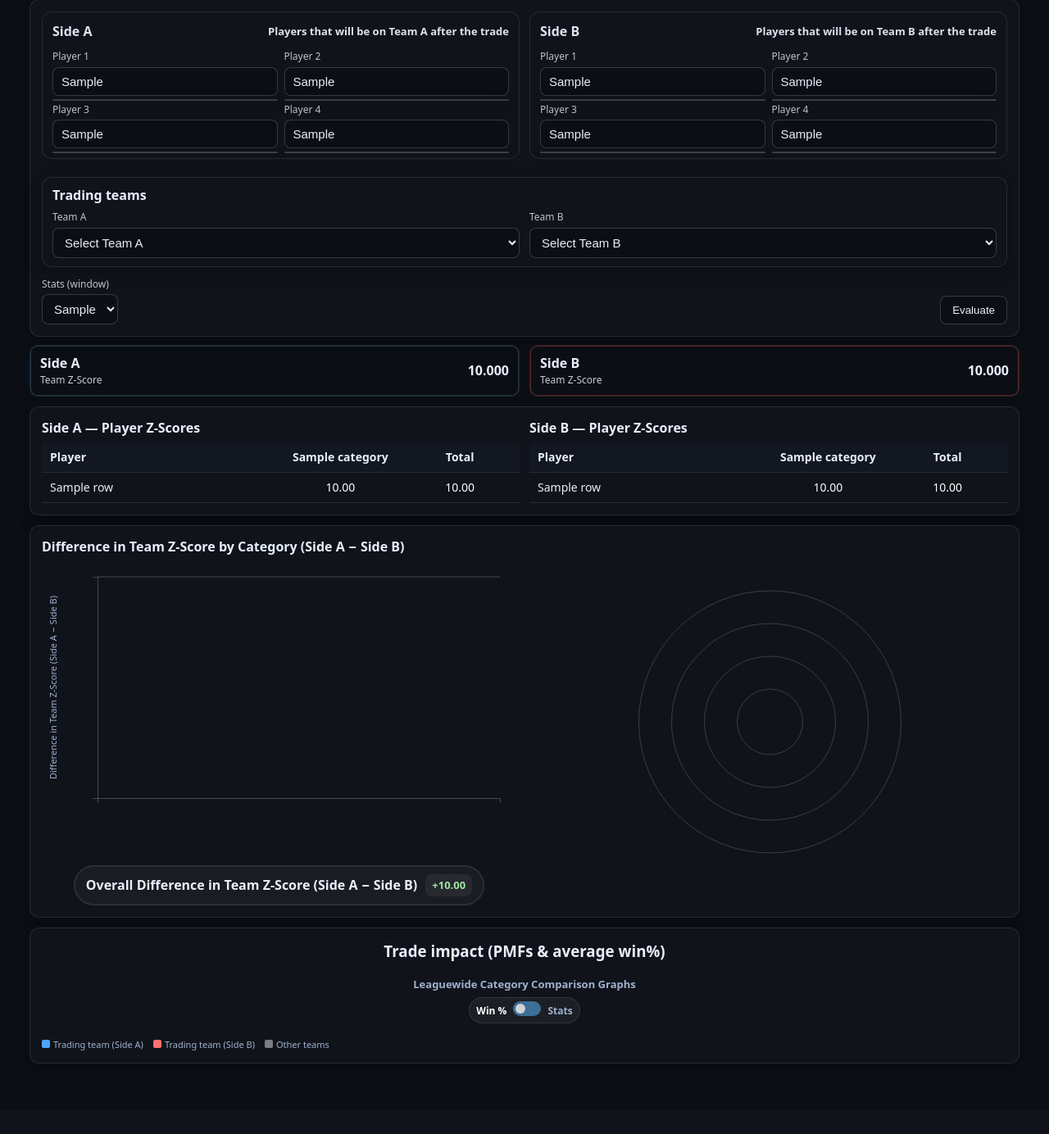
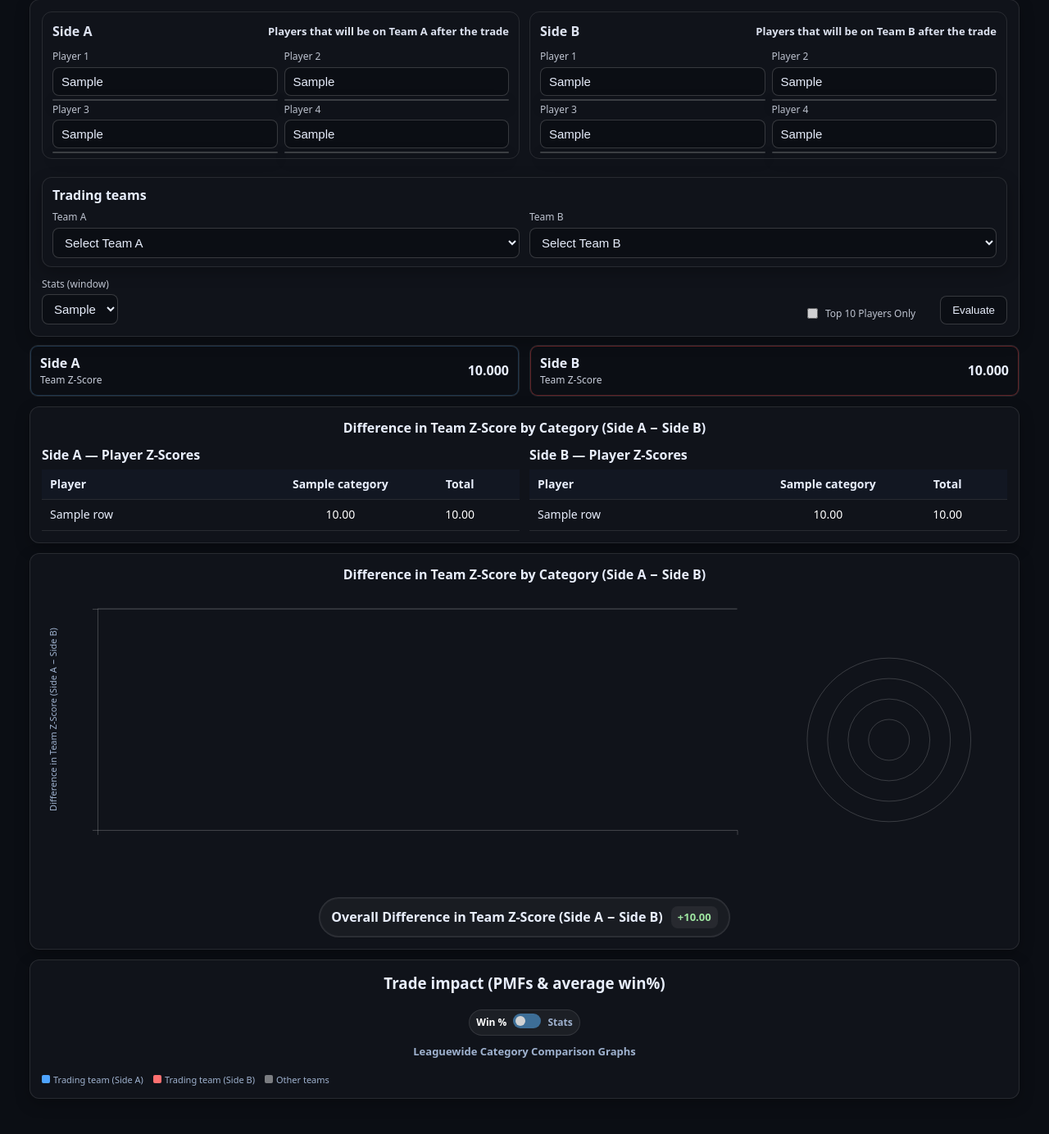
Before and after one commit to ThomasAdriaanse/Fantasy-bball-stats, a Flask app: template templates/trade_value.html in a window 1280 px wide. Shown: the part 135-1519 px from the top of the page at 82% size. Before the commit the page ends 1433 px from the top, so only its background shows below. Run offline with Flask 3, Linux system fonts and the light colour scheme; the template is opened without the code that fills it: most values are stand-ins (such as "Sample title", 1, 10 or a date in 2020).

Commit message:
team value using top 10 players only added

```diff
--- a/templates/trade_value.html
+++ b/templates/trade_value.html
@@ -222,7 +222,7 @@
 
   #radar svg {
     width: 100%;
-    height: 420px;
+    height: 250px;
     display: block;
   }
 
@@ -230,6 +230,7 @@
   .dz-title {
     font-weight: 700;
     margin-bottom: 4px;
+    text-align: center;
   }
 
   #dz-chart svg {
@@ -286,6 +287,7 @@
     display: inline-flex;
     gap: 10px;
     align-items: center;
+    justify-content: center;
     padding: 10px 14px;
     border-radius: 999px;
     border: 1px solid var(--border);
@@ -486,7 +488,7 @@
   .switch input:focus + .slider {
     box-shadow: 0 0 1px #4ea4ff;
   }
-  .switch input:checked + .slider .slider-knob {
+  .switch input:checked ~ .slider-knob {
     transform: translateX(16px);
   }
 </style>
@@ -623,7 +625,17 @@
           {% endfor %}
         </select>
       </div>
+
       <div class="spacer"></div>
+
+      <!-- Top 10 Toggle -->
+      <div style="display:flex; flex-direction:column; margin-right: 20px;">
+          <label style="cursor:pointer; display:flex; align-items:center; gap:6px;">
+              <input type="checkbox" name="top_10_only" {% if request.form.get('top_10_only') == 'on' %}checked{% endif %}>
+              <span>Top 10 Players Only</span>
+          </label>
+      </div>
+
       <button class="btn" type="submit">Evaluate</button>
     </div>
   </form>
@@ -649,6 +661,7 @@
 
   <!-- PLAYER TABLES -->
   <div class="card" style="margin-top:12px;">
+    <div class="dz-title" style="text-align:center; margin-bottom:10px;">Difference in Team Z-Score by Category (Side A − Side B)</div>
     {% set stats_count = categories|length + 1 %} {# categories + Total col #}
     {% set total_units = 2 + stats_count %}
     {% set unit = 100 / total_units %}
@@ -721,13 +734,22 @@
 
   <!-- DIFFERENCE (A − B) and RADAR side-by-side -->
   <div class="card" style="margin-top:12px;">
+    <div class="dz-title" style="text-align:center; margin-bottom:10px;">Difference in Team Z-Score by Category (Side A − Side B)</div>
     <div style="display:flex; flex-wrap:wrap; gap:20px;">
 
       <!-- Left: Difference Chart -->
-      <div style="flex:1; min-width:500px;">
-        <div class="dz-title">Difference in Team Z-Score by Category (Side A − Side B)</div>
+      <div style="flex:3; min-width:500px;">
         <div id="dz-chart"></div>
 
+
+      </div>
+
+      <!-- Right: Radar -->
+      <div style="flex:1; min-width:250px; display:flex; justify-content:center; align-items:center;">
+        <div id="radar" style="width:100%; max-width:600px;"></div>
+      </div>
+
+    </div>
         {% set overall_diff = results.a_totals['_overall'] - results.b_totals['_overall'] %}
         <div class="overall-wrap">
           <div class="overall-pill">
@@ -737,20 +759,12 @@
             </div>
           </div>
         </div>
-      </div>
-
-      <!-- Right: Radar -->
-      <div style="flex:1; min-width:400px; display:flex; justify-content:center; align-items:center;">
-        <div id="radar" style="width:100%; max-width:600px;"></div>
-      </div>
-
-    </div>
   </div>
 
   <!-- TRADE PMF / WIN% PANEL -->
   <div class="card pmf-card">
     <h3 style="margin-top:0;">Trade impact (PMFs & average win%)</h3>
-    <div class="pmf-subtitle">Leaguewide Category Comparison Graphs</div>
+
 
     <!-- Toggle for Win% / Stats -->
     <div style="display:flex; justify-content:center; margin-bottom:10px;">
@@ -767,6 +781,8 @@
 
     <!-- Summary win% table -->
     <div id="trade-pmf-summary"></div>
+
+    <div class="pmf-subtitle">Leaguewide Category Comparison Graphs</div>
 
     <!-- 2-column PMF grid (before / after) -->
     <div class="pmf-grid" id="trade-pmf-grid"></div>
@@ -927,7 +943,9 @@
   const dataB = cats.map(c => ({ axis: c, val: norm(B[c]) }));
 
   const wrapR = d3.select("#radar");
-  const wR = wrapR.node().clientWidth || 600, hR = 420, rPad = 50;
+  const wR = wrapR.node().clientWidth || 300;
+  const hR = 250;
+  const rPad = 25;
   const cx = wR / 2, cy = hR / 2, radius = Math.min(wR, hR) / 2 - rPad;
   const angle = (i) => (i / cats.length) * 2 * Math.PI;
   const r = d3.scaleLinear().domain([0, 1]).range([0, radius]);
```
Also changed, not shown: app/blueprints/trades/routes.py (+39 -0 lines), app/services/trade_pmf_eval.py (+8 -0 lines).
